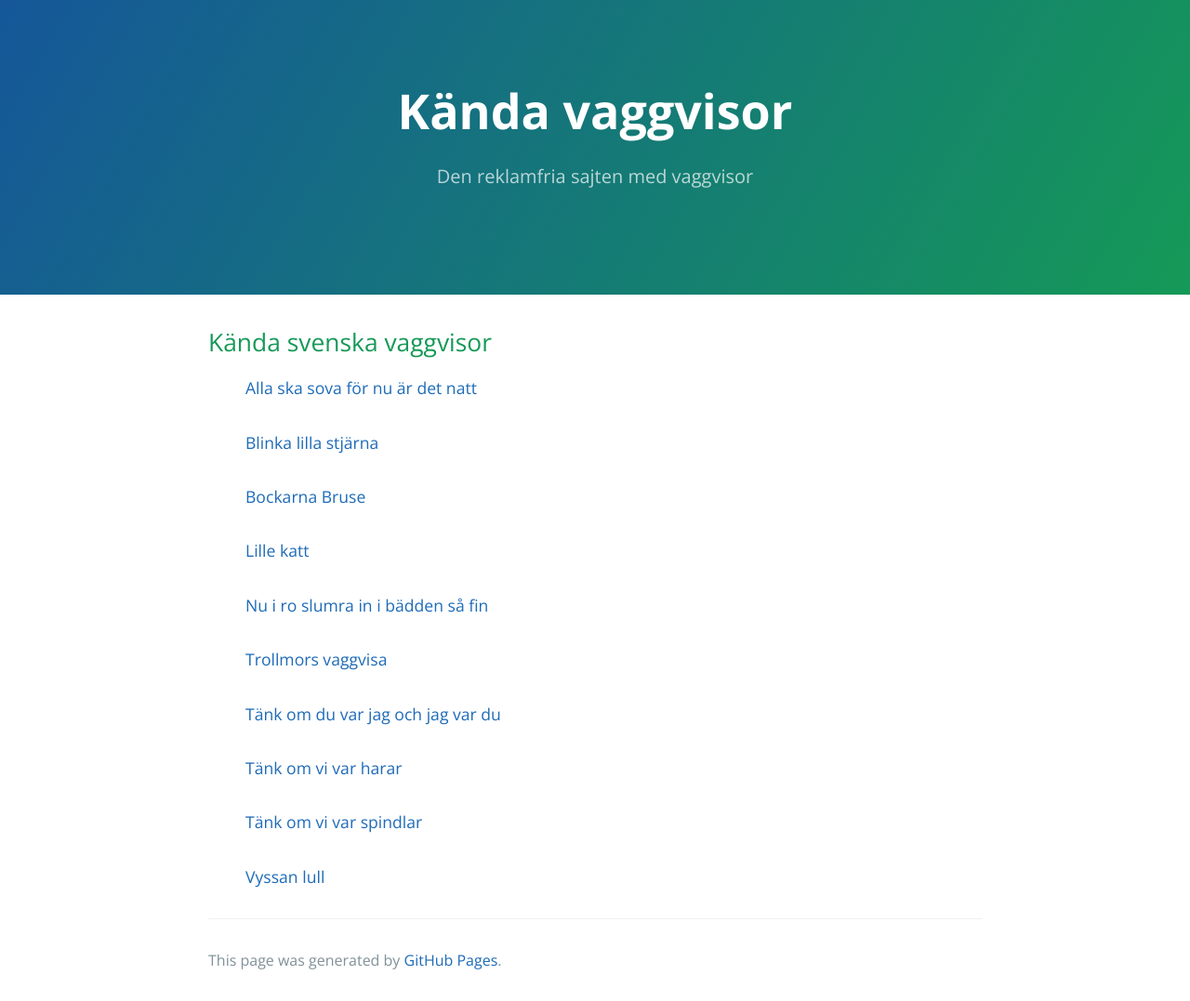
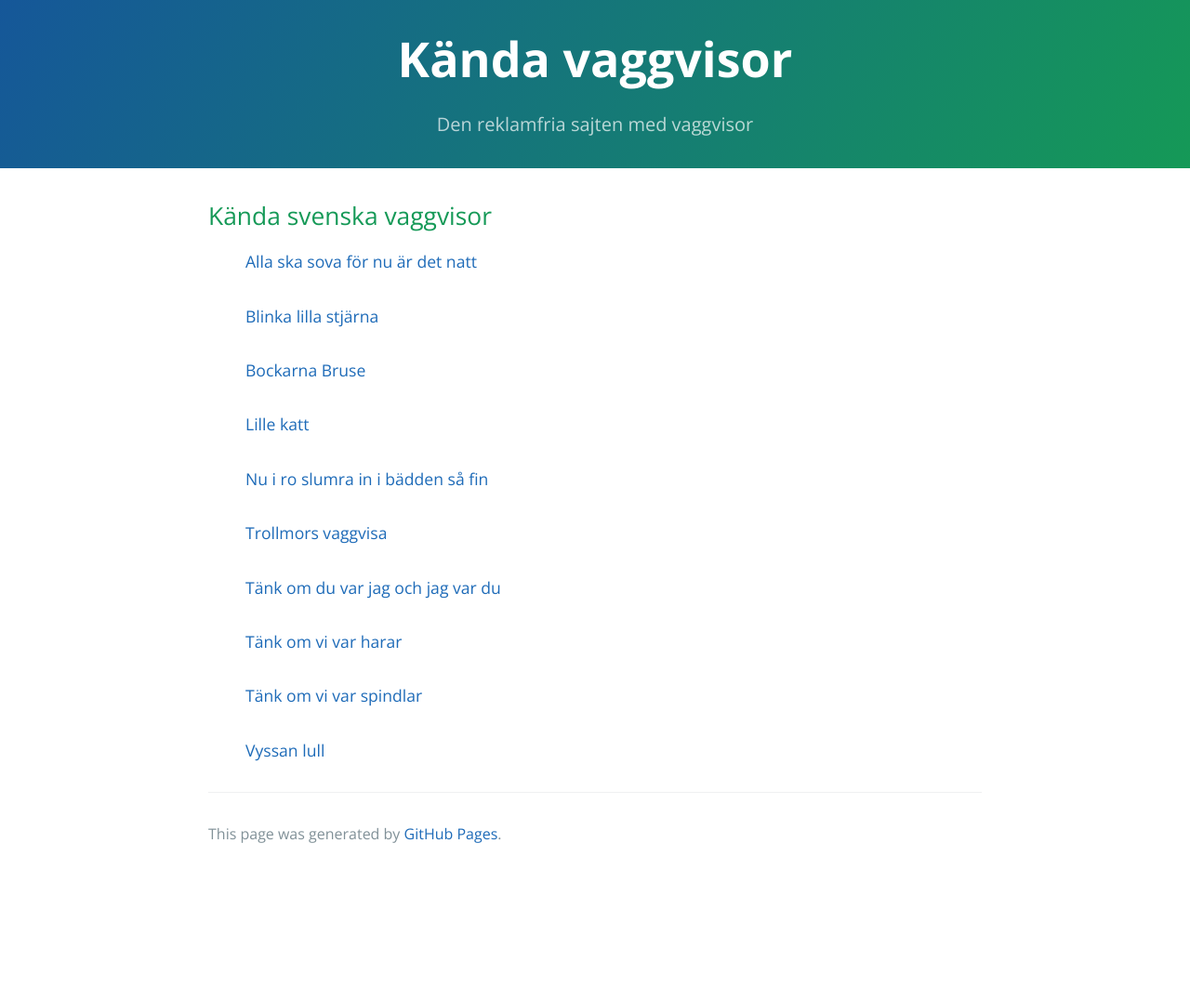
Before and after one commit to cybear/vaggvisor.org, a Jekyll site: the page built from index.md, in a window 1280 px wide. Shown: the whole page at 93% size. Built offline with Jekyll 4.4.1, drawn with Linux system fonts in a browser that asks for light colours; after the commit the page ends 941 px from its top, so only the background shows below that.

Commit message:
Smaller header

```diff
--- a/_sass/jekyll-theme-cayman.scss
+++ b/_sass/jekyll-theme-cayman.scss
@@ -93,15 +93,15 @@ a {
   background-image: linear-gradient(120deg, $header-bg-color-secondary, $header-bg-color);
 
   @include large {
-    padding: 5rem 6rem;
+    padding: 1.5rem;
   }
 
   @include medium {
-    padding: 3rem 4rem;
+    padding: 1rem;
   }
 
   @include small {
-    padding: 2rem 1rem;
+    padding: 0.5rem;
   }
 }
 
@@ -123,7 +123,7 @@ a {
 }
 
 .project-tagline {
-  margin-bottom: 2rem;
+  margin-bottom: 0.5rem;
   font-weight: normal;
   opacity: 0.7;
 
```
